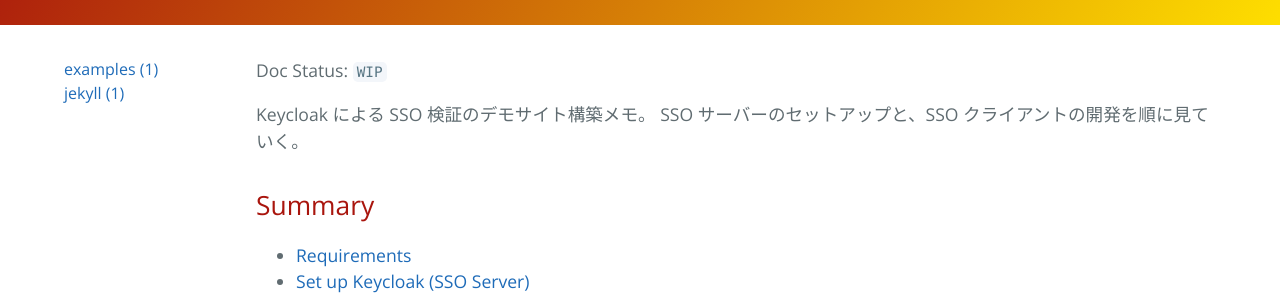
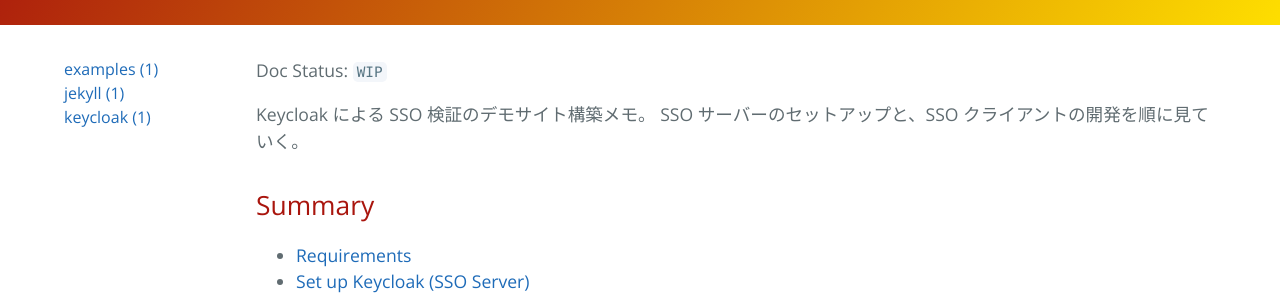
Before and after one commit to yo1000/blog.yo1000.com, a Jekyll site: the page built from _posts/2017-12-18-keycloak-demo.md, in a window 1280 px wide and 900 px high. Shown: the part 149-447 px from the top of the window. Built offline with Jekyll 4.4.1, drawn with Linux system fonts in a browser that asks for light colours; our own code applies the rules of GitHub Pages for plain Markdown files.

Commit message:
Update 2017-12-18-keycloak-demo.md

```diff
--- a/_posts/2017-12-18-keycloak-demo.md
+++ b/_posts/2017-12-18-keycloak-demo.md
@@ -1,3 +1,7 @@
+---
+tags:
+- keycloak
+---
 Doc Status: `WIP`
 
 Keycloak による SSO 検証のデモサイト構築メモ。
```
